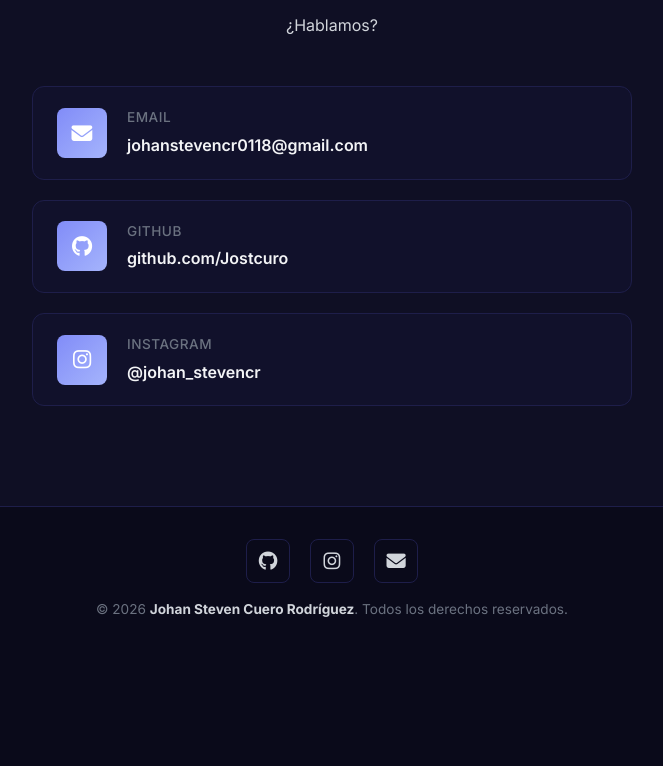
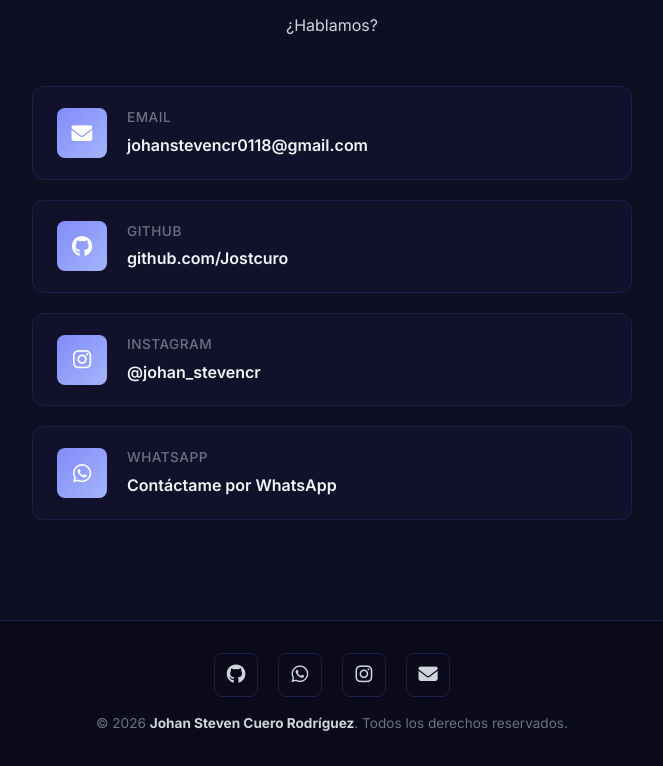
Before and after one commit to Jostcuro/Portafolio_Personal_JohanSteven, a plain HTML site: page index.html in a window 1280 px wide. Shown: the part 2515-3281 px from the top of the page, without its empty margins (308-971 px from the left). Before the commit the page ends 3168 px from the top, so only its background shows below. Drawn offline with Linux system fonts and the light colour scheme.

Commit message:
docs: agregar opción de contacto por WhatsApp en la sección de contacto y pie de página

```diff
--- a/index.html
+++ b/index.html
@@ -239,6 +239,13 @@
                 <a href="https://www.instagram.com/johan_stevencr/" target="_blank" rel="noopener noreferrer">@johan_stevencr</a>
               </div>
             </div>
+            <div class="contact-item">
+              <div class="contact-icon"><i class="fab fa-whatsapp"></i></div>
+              <div class="contact-detail">
+                <h4>WhatsApp</h4>
+                <a href="https://wa.me/573166091744" target="_blank" rel="noopener noreferrer">Contáctame por WhatsApp</a>
+              </div>
+            </div>
           </div>
         </div>
       </div>
@@ -249,6 +256,7 @@
     <div class="container footer-content">
       <div class="footer-links">
         <a href="https://github.com/Jostcuro" target="_blank" rel="noopener noreferrer" aria-label="GitHub"><i class="fab fa-github"></i></a>
+        <a href="https://wa.me/573166091744" target="_blank" rel="noopener noreferrer" aria-label="WhatsApp"><i class="fab fa-whatsapp"></i></a>
         <a href="https://www.instagram.com/johan_stevencr/" target="_blank" rel="noopener noreferrer" aria-label="Instagram"><i class="fab fa-instagram"></i></a>
         <a href="mailto:johanstevencr0118@gmail.com" aria-label="Email"><i class="fas fa-envelope"></i></a>
       </div>
```
